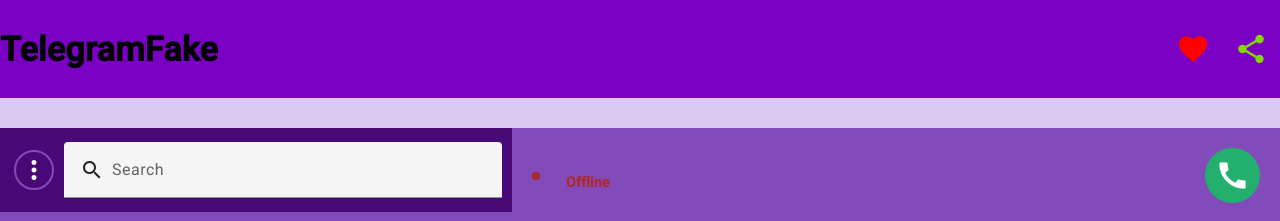
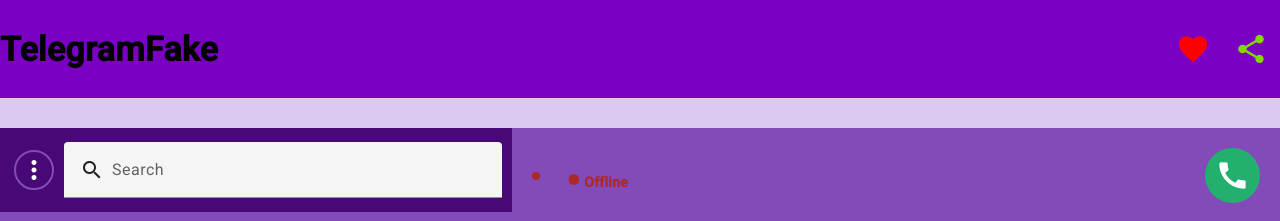
Before and after one commit to Jero1304/TelegramFake, an Angular app: page / in a window 1280 px wide. Shown: the top 221 px of the page. Built offline with nearby package versions, Linux system fonts and the light colour scheme.

Commit message:
add point

```diff
--- a/src/app/componenti/main-chat/contact-info/contact-info.component.css
+++ b/src/app/componenti/main-chat/contact-info/contact-info.component.css
@@ -49,3 +49,16 @@
     color: var(--offline);
     font-weight: bolder;
 }
+
+.status::before {
+  content: "•"; /* Aggiunge un pallino prima del testo */
+  color: currentColor; /* Prende il colore dalla classe padre */
+  font-size: 40px; /* Imposta la dimensione del pallino */
+  margin-right: 4px; /* Aggiunge uno spazio tra il pallino e il testo */
+}
+.status{
+    display: flex;
+    align-items: center;
+    flex-direction: row;
+    flex-wrap: nowrap;
+}
--- a/src/app/componenti/main-chat/contact-info/contact-info.component.html
+++ b/src/app/componenti/main-chat/contact-info/contact-info.component.html
@@ -8,15 +8,12 @@
   />
   <div class="info">
     <h3 class="profile-name">{{ currentChat.name }}</h3>
-    <!-- <p
-      [class.online]="currentChat.isOnline"
-      [class.offline]="!currentChat.isOnline"
-      class="online"
-    >
-      Online
-    </p> -->
-    <p *ngIf="currentChat.isOnline" class="online">Online</p>
-    <p *ngIf="!currentChat.isOnline" class="offline">Offline</p>
+    <p *ngIf="currentChat.isOnline" class="online">
+      <span class="status"> Online </span>
+    </p>
+    <p *ngIf="!currentChat.isOnline" class="offline">
+      <span class="status"> Offline </span>
+    </p>
   </div>
 
   <mat-icon class="call"> call</mat-icon>
```
